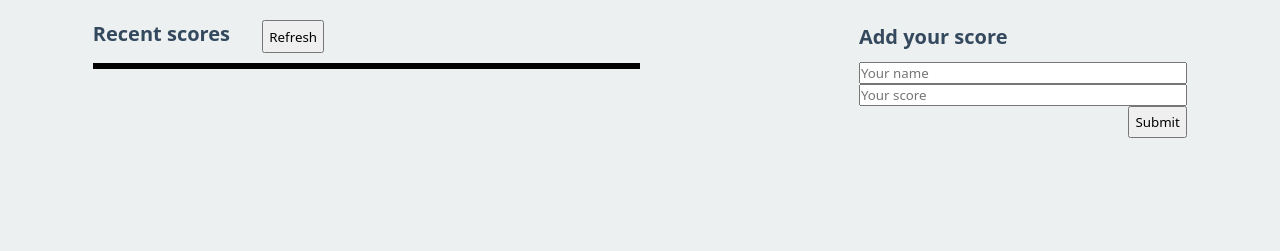
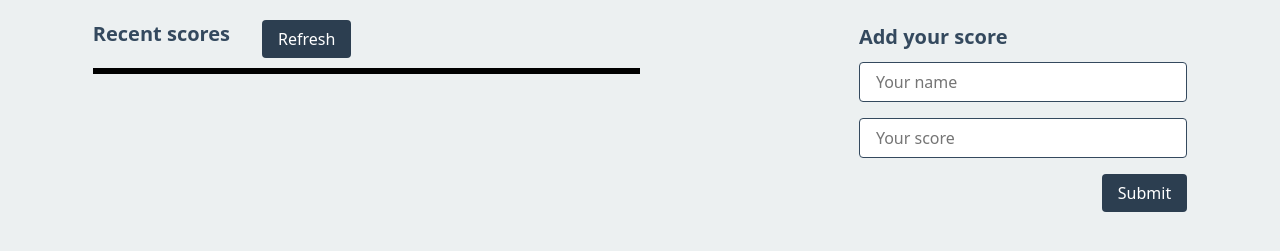
Before and after one commit to Braingenius2/Leaderboard, a website built with webpack: page src/index.html in a window 1280 px wide. Shown: the part 109-360 px from the top of the page. Built offline with nearby package versions, Linux system fonts and the light colour scheme.

Commit message:
Update CSS for buttons and input

```diff
--- a/src/style.css
+++ b/src/style.css
@@ -55,8 +55,30 @@ h2 {
   padding: 0.6em 0;
 }
 
+/* Buttons and input fields */
+button,
+input {
+  border: none;
+  outline: none;
+  font-size: 1rem;
+  padding: 0.5rem 1rem;
+  border-radius: 4px;
+}
+
 button {
-  padding: 0.4em;
+  background-color: var(--primary-color);
+  color: white;
+  cursor: pointer;
+  transition: background-color 0.3s;
+}
+
+button:hover {
+  background-color: var(--secondary-color);
+}
+
+input {
+  border: 1px solid var(--text-color);
+  margin-bottom: 1rem;
 }
 
 .refresh {
```
